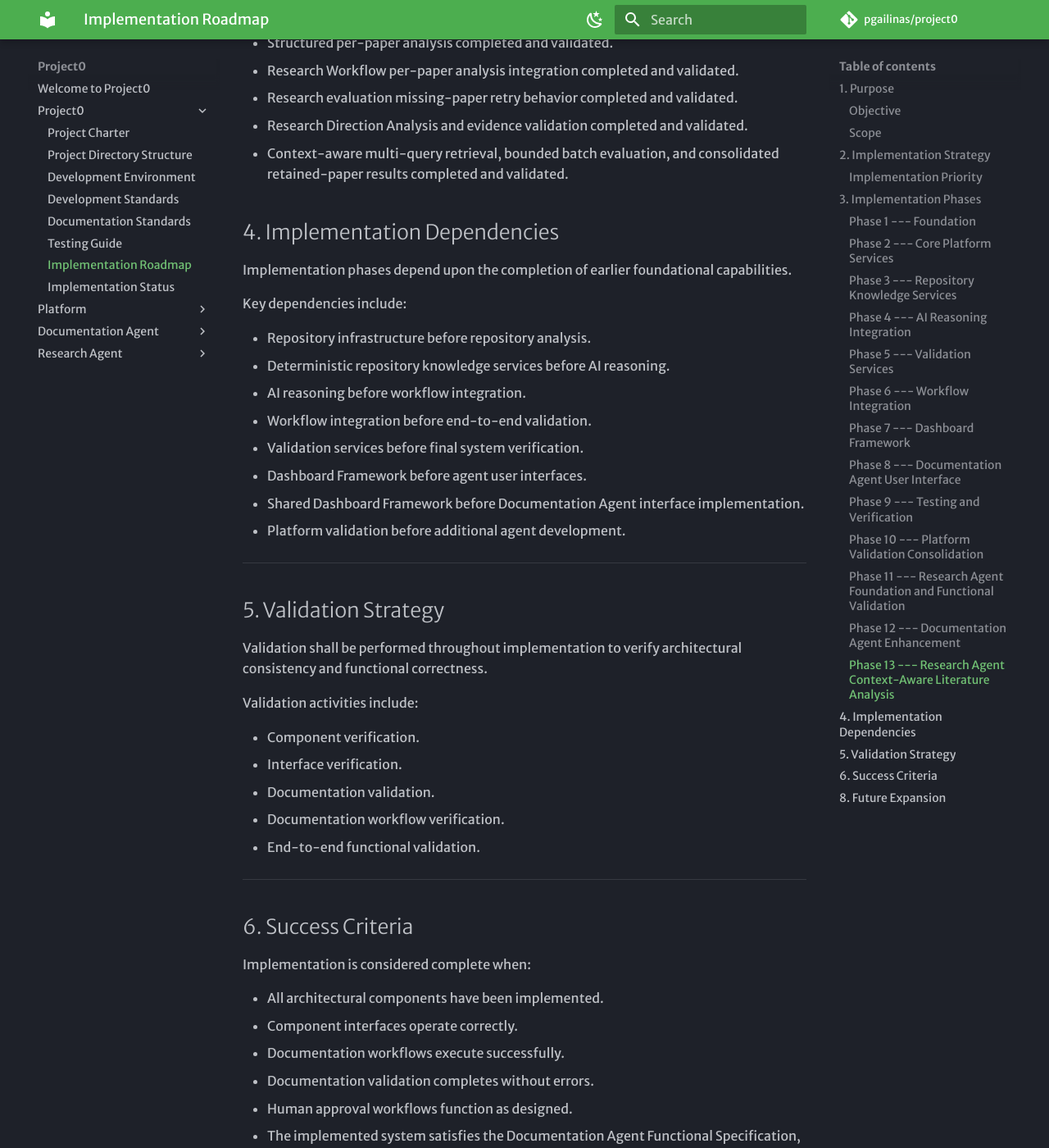
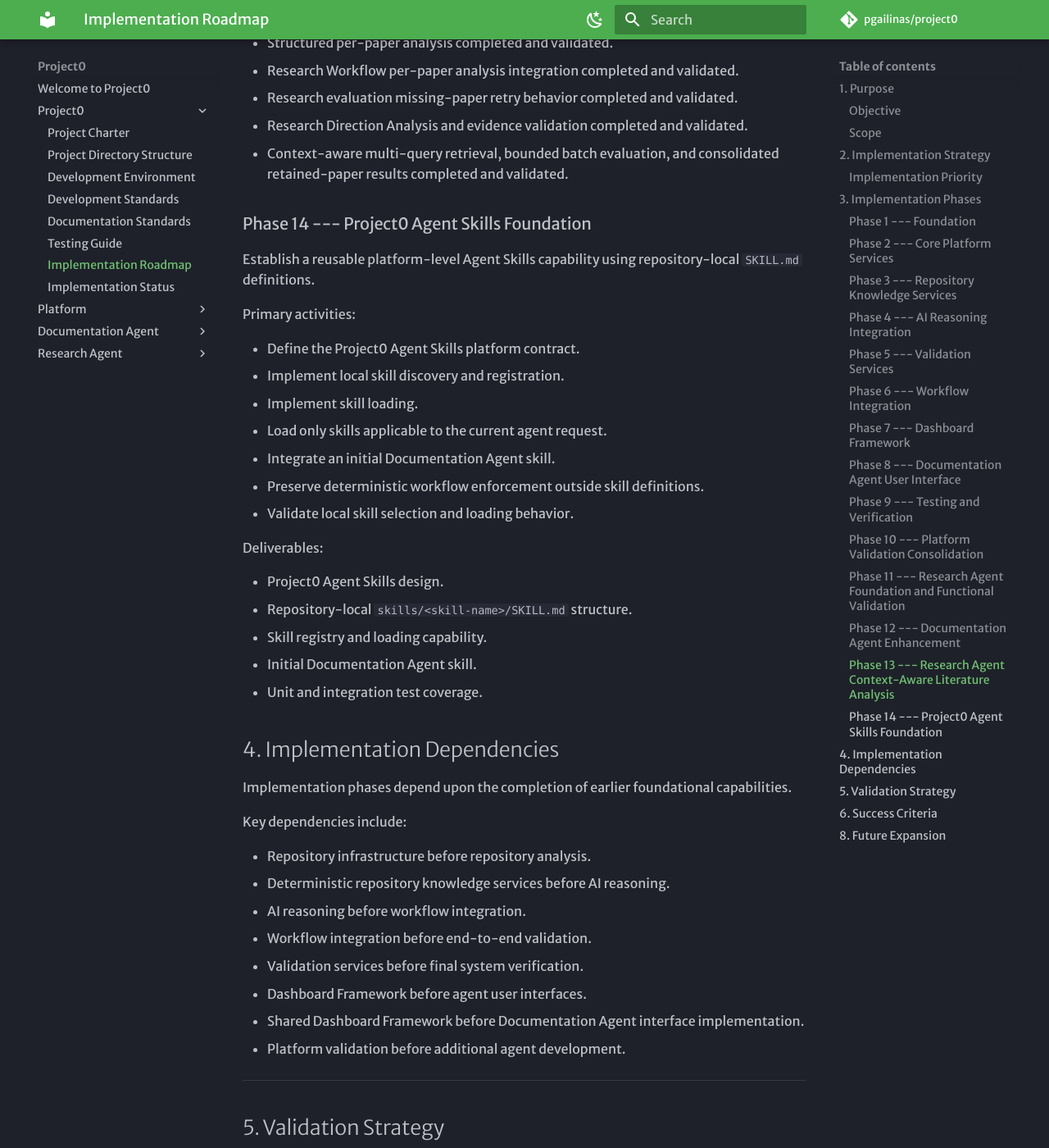
Before and after one commit to pgailinas/project0, an MkDocs documentation site: the page built from docs/project/Implementation_Roadmap.md, in a window 1280 px wide and 1400 px high, scrolled down 9149 px. Shown: the whole window at 82% size. Built offline with MkDocs 1.6.1 and Material for MkDocs 9.7.7, drawn with Linux system fonts in a browser that asks for light colours; some web fonts are replaced; comment, search, counter and statistics services are not loaded; some of the changed text lies outside the part shown.

Commit message:
Document Project0 Agent Skills foundation

```diff
--- a/docs/platform/Component_Communication_Design.md
+++ b/docs/platform/Component_Communication_Design.md
@@ -267,6 +267,7 @@ The following responsibilities remain planned:
 * Dashboard and audit storage
 * Persistent workflow history
 * Distributed communication
+* Agent Skills registry and loading
 
 ## 8. Communication Contracts
 
@@ -406,6 +407,8 @@ The communication architecture is designed to support future enhancements includ
 * Cloud execution
 * Multiple concurrent workflows
 * Additional AI agent types
+* Repository-local Agent Skills using `SKILL.md` definitions
+* External Agent Skills only after trust validation and approval
 * Enhanced dashboard monitoring
 * Asynchronous workflow execution
 
--- a/docs/project/Implementation_Roadmap.md
+++ b/docs/project/Implementation_Roadmap.md
@@ -371,6 +371,30 @@ Current progress:
 -   Context-aware multi-query retrieval, bounded batch evaluation, and
     consolidated retained-paper results completed and validated.
 
+### Phase 14 --- Project0 Agent Skills Foundation
+
+Establish a reusable platform-level Agent Skills capability using
+repository-local `SKILL.md` definitions.
+
+Primary activities:
+
+-   Define the Project0 Agent Skills platform contract.
+-   Implement local skill discovery and registration.
+-   Implement skill loading.
+-   Load only skills applicable to the current agent request.
+-   Integrate an initial Documentation Agent skill.
+-   Preserve deterministic workflow enforcement outside skill
+    definitions.
+-   Validate local skill selection and loading behavior.
+
+Deliverables:
+
+-   Project0 Agent Skills design.
+-   Repository-local `skills/<skill-name>/SKILL.md` structure.
+-   Skill registry and loading capability.
+-   Initial Documentation Agent skill.
+-   Unit and integration test coverage.
+
 ## 4. Implementation Dependencies
 
 Implementation phases depend upon the completion of earlier foundational
@@ -432,20 +456,10 @@ Future implementation efforts may include:
 -   Additional AI reasoning providers.
 -   Expanded validation capabilities.
 -   Additional specialized AI agents.
--   Project0 reusable AI worker/skill framework.
-    -   Maintain a common Project0 library of specialized AI worker
-        definitions available to any agent.
-    -   Define worker files by specialized function, such as
-        `repository_analyst.md`, `documentation_reviewer.md`,
-        `source_researcher.md`, `source_evaluator.md`, and
-        `technical_writer.md`.
-    -   Keep worker definitions distinct from deterministic Project0
-        services and components.
-    -   Allow agents to select and compose appropriate workers with
-        Project0 services for their workflows.
-    -   Load only worker definitions relevant to the current task rather
-        than the complete worker library.
+-   External Agent Skills support.
     -   Evaluate external `SKILL.md` compatibility or import as a future
         extension.
+    -   Require a trust-validation and approval mechanism before external
+        skills are installed or used.
 -   Dashboard plugin architecture.
 -   Additional agent interface implementations.
```
Also changed, not shown: other parts of docs/platform/Component_Communication_Design.md (+1 -1 lines), other parts of docs/project/Implementation_Roadmap.md (+1 -1 lines), docs/index.md (+1 -1 lines), docs/project/Project_Directory_Structure.md (+9 -1 lines).
